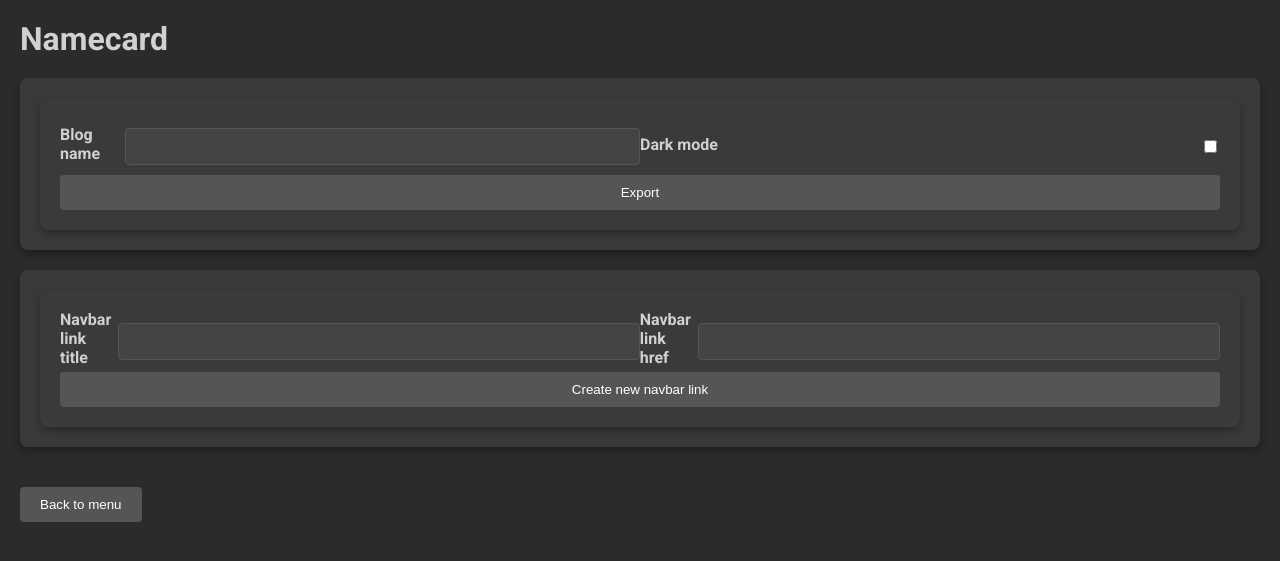
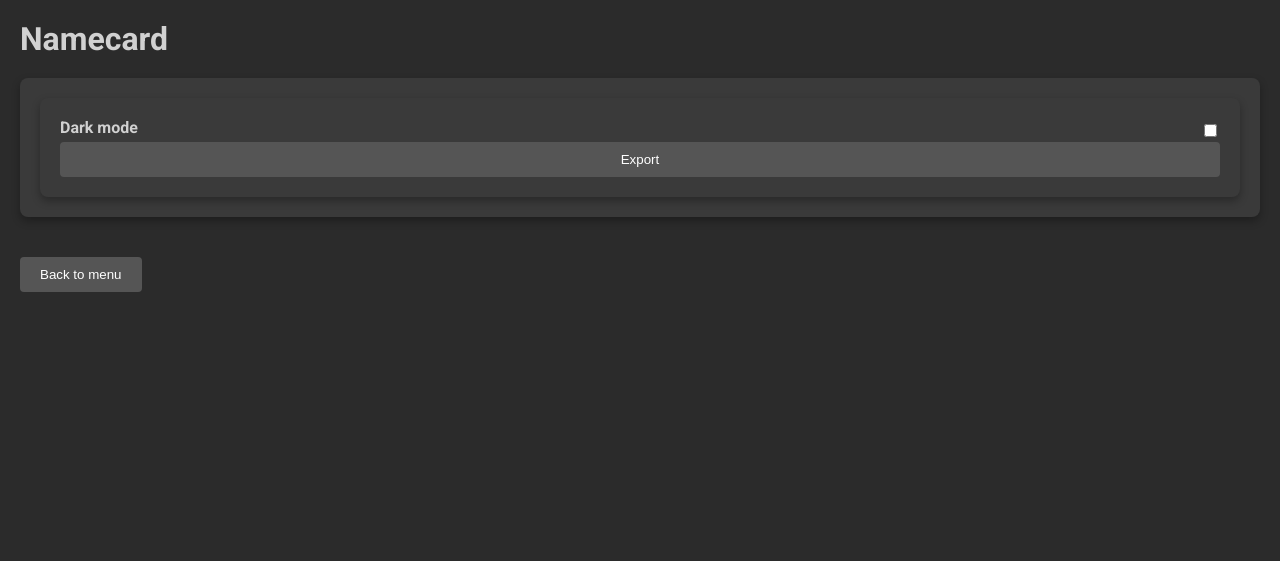
Before and after one commit to DGTV11/BlogPostManager, a Flask app: template blog-post-manager/templates/namecard.html in a window 1280 px wide. Shown: the top 561 px of the page. Run offline with Flask 3, Linux system fonts and the light colour scheme; the template is opened without the code that fills it, so the values that code supplies are empty; some libraries are stand-ins or nearby versions.

Commit message:
Updated namecard.html

```diff
--- a/blog-post-manager/templates/namecard.html
+++ b/blog-post-manager/templates/namecard.html
@@ -104,10 +104,6 @@
           <form method="post">
               <div>
                   <div>
-                      <label for="blog_name">Blog name</label>
-                      <input id="blog_name" name="blog_name" type="text" />
-                  </div>
-                  <div>
                       <label for="dark_mode">Dark mode</label>
                       <input type="checkbox" id="dark_mode" name="dark_mode" />
                   </div>
@@ -115,24 +111,6 @@
               <input name="btn" type="submit" value="Export" />
           </form>
       </div>
-      <div class="root-div">
-          {% for link_name, link_href in link_names_n_hrefs.items() %}
-          <form method="post">
-              <p>{{link_name}}: {{link_href}}</p>
-              <input type="hidden" name="link_name" value="{{link_name}}" />
-              <input type="submit" name="btn" value="Delete navbar link" />
-          </form>
-          {% endfor %}
-          <form class="make-post" method="post">
-              <div>
-                  <label for="title">Navbar link title</label>
-                  <input type="text" name="title" value="{{request.form['title']}}" />
-                  <label for="href">Navbar link href</label>
-                  <input type="text" name="href" value="{{request.form['href']}}" />
-              </div>
-              <input type="submit" name="btn" value="Create new navbar link" />
-          </form>
-      </div>
       <button><a href="/">Back to menu</a></button>
   </body>
 </html>
```
